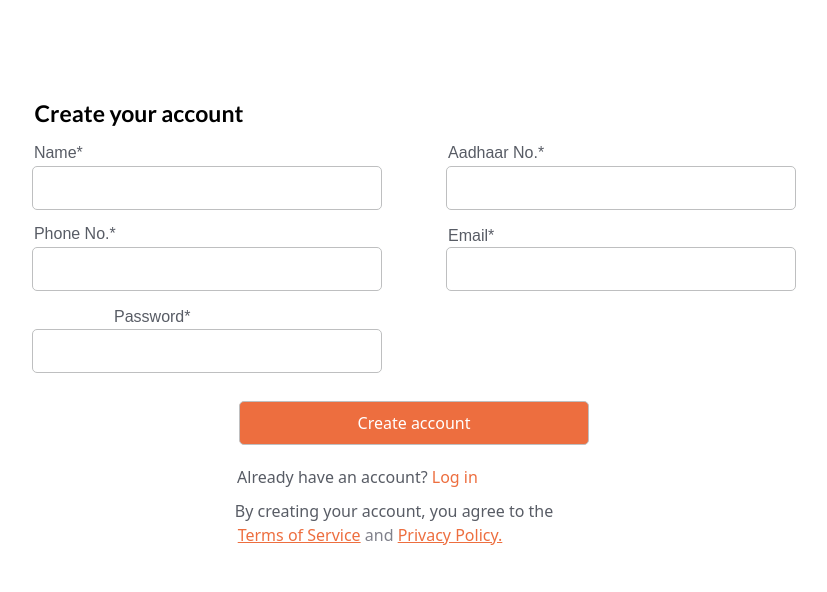
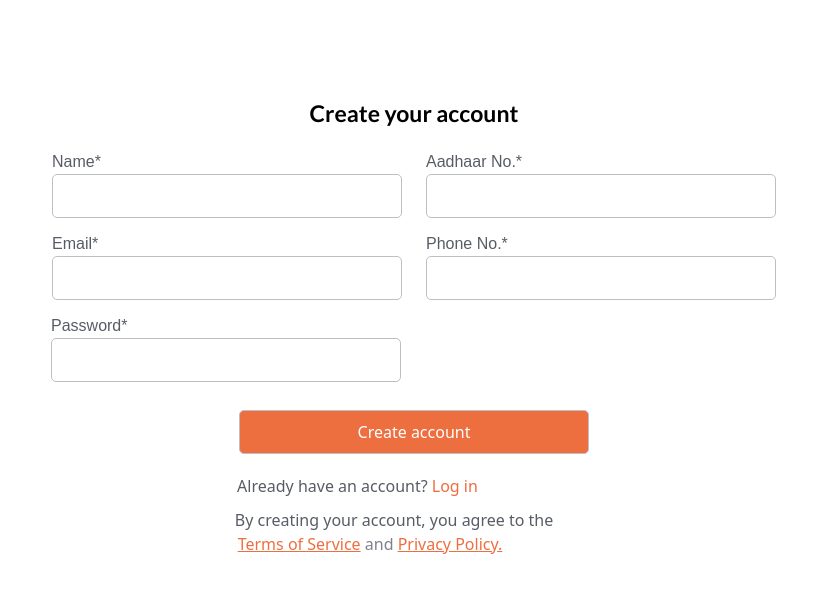
Before and after one commit to Subhrajit-Dutta/Venline, a plain HTML site: page client/signup-seller.html in a window 1280 px wide. Shown: the whole page, without its empty margins (226-1053 px from the left). Drawn offline with nearby package versions, Linux system fonts and the light colour scheme.

Commit message:
ui signup fix

```diff
--- a/client/signup-seller.html
+++ b/client/signup-seller.html
@@ -24,26 +24,33 @@
 
           <h1 id="signup-heading">Create your account</h1>
 
+           <div id="inputs">
 
-            <label for = "name" id="name-label"> Name* </label>
+            <div class="input">
+            <label for = "name" id="name-label"> Name* </label><br>
             <input type="text" name="name" required id="name">
+            </div>
 
+            <div class="input">
+            <label for = "adhar" id="adhar-label"> Aadhaar No.* </label><br>
+            <input type="number" name="adhar" required id="adhar"><br>
+            </div>
 
-            <label for = "adhar" id="adhar-label"> Aadhaar No.* </label>
-            <input type="number" name="adhar" required id="adhar"><br>
+            <div class="input">
+            <label for = "email" id="email-label"> Email* </label><br>
+            <input type="email" name="email" required id="email"><br>
+            </div>
 
+            <div class="input">
+            <label for = "phn" id="phn-label"> Phone No.* </label><br>               <input type="number" name="phn" required id="phn">
+            </div>
 
-            <label for = "phn" id="phn-label"> Phone No.* </label>
-            <input type="number" name="phn" required id="phn">
-
-
-            <label for = "email" id="email-label"> Email* </label>
-            <input type="email" name="email" required id="email"><br>
-
-
+            <div class="input pass">
             <label for = "password" id="password-label"> Password* </label><br>
             <input type="password" name="password" required id="password"><br>
+            </div>
 
+           </div>
 
           <button class="sub-btn" type="submit" id="submit">Create account</button>
 
@@ -69,7 +76,6 @@
 
       </div> -->
 
-      <script type="text/javascript" src="signup.js"></script>
     <script src="https://cdn.jsdelivr.net/npm/bootstrap@5.3.0-alpha1/dist/js/bootstrap.bundle.min.js" integrity="sha384-w76AqPfDkMBDXo30jS1Sgez6pr3x5MlQ1ZAGC+nuZB+EYdgRZgiwxhTBTkF7CXvN" crossorigin="anonymous"></script>
 
   </body>
--- a/client/styles/signup-seller.css
+++ b/client/styles/signup-seller.css
@@ -1,21 +1,13 @@
-body
-{
-   background-color: red;
-}
-
-
-
 #signup
 {
-	height: 823px;
+	height: auto;
 	text-align: center;
 	background-color: white;
 }
 
 #signup-heading
 {
-	margin-right: 550px;
-/*	margin-top: 100px;*/
+	margin: auto;
 	font-family: 'Lato', sans-serif;
 	font-weight: 1000;
 	font-size: 23px;
@@ -25,66 +17,58 @@ body
 
 #name
 {
-	margin-top: 30px;
+
 }
 
 #name-label
 {
-	position: absolute;
-	margin-top: -7px;
-	margin-left: 2px;
+    bottom: 2rem;
+	left: 0;
 }
 
 #adhar
 {
-	margin-left: 60px;
-	margin-top: 30px;
+
 }
 
 #adhar-label
 {
-	position: absolute;
-	margin-top: -7px;
-	margin-left: 62px;
+	bottom: 2rem;
+	left: 0;
 }
 
 
 #phn
 {
-	margin-top: 37px;
+
 }
 
 #phn-label
 {
-	position: absolute;
-	margin-top: px;
-	margin-left: 2px;
+	bottom: 2rem;
+	left: 0;
 }
 
 #email
 {
-	margin-left: 60px;
-	margin-top: 37px;
+
 }
 
 #email-label
 {
-	position: absolute;
-	margin-top: 2px;
-	margin-left: 62px;
+	bottom: 2rem;
+	left: 0;
 }
 
 #password
 {
-	margin-left: -414px;
-	margin-top: 14px;
+
 }
 
 #password-label
 {
-	position: absolute;
-	margin-top: 2px;
-	left: 340px;
+	bottom: 2rem;
+	left: 0;
 }
 
 
@@ -94,6 +78,27 @@ label
 	font-family: sans-serif;
 	font-weight: 300;
 	color: #585C65;
+	position: absolute;
+}
+
+.input{
+	position: relative;
+}
+
+#inputs{
+	display: flex;
+	flex-wrap: wrap;
+	width: 75%;
+	margin: auto;
+	justify-content: center;
+	align-items: center;
+	gap: 1.5rem;
+	margin-top: 2rem;
+}
+
+.pass{
+	position: relative;
+	right: 11.75rem;
 }
 
 input[type="text"], input[type="password"], input[type="number"], input[type="email"]
@@ -118,8 +123,6 @@ input:focus {
     border-color:#9ecaed;
     box-shadow: 0px 0px 7px #9ecaed;
 }
-
-
 
 #submit
 {
@@ -186,6 +189,14 @@ input:focus {
 	height: 100px;
 	background-color: white;
 }
+
+@media screen and (max-width: 980px){
+    .pass{
+    	position: relative;
+    	right: 0;
+    }
+}
+
 /*#bg1
 {
 	position: absolute;
--- a/client/styles/style.css
+++ b/client/styles/style.css
@@ -402,7 +402,7 @@ section{
 	display: flex;
 	margin-bottom: 3rem;
 	width: 40%;
-	gap: 1.5rem;
+	gap: 1rem;
 	justify-content: center;
 	align-items: center;
 	flex-wrap: wrap;
```
Also changed, not shown: client/signup.html (+0 -3 lines).
